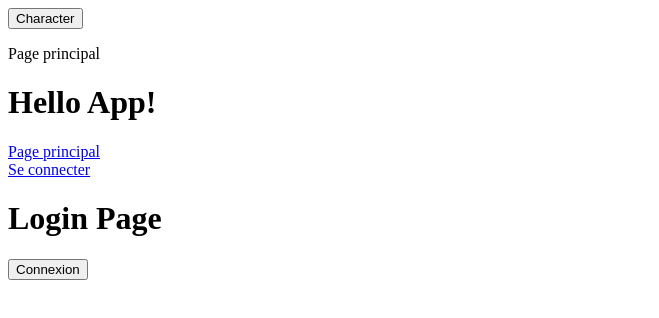
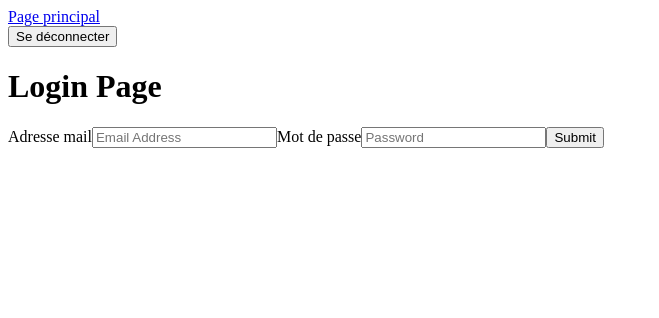
Before and after one commit to AntoineDly/character-creation-front, a Vue app: page /login in a window 1280 px wide. Shown: the top 318 px of the page, without its empty margins (0-659 px from the left). Built offline with nearby package versions, Linux system fonts and the light colour scheme; sample sign-in values are in the browser's storage.

Commit message:
add logout and persisted auth and dashboard list of characters

```diff
--- a/src/App.vue
+++ b/src/App.vue
@@ -1,7 +1,4 @@
 <template>
-  <button @click="callGetCharacter">Character</button>
-  <p>Page principal {{ character }}</p>
-  <h1>Hello App!</h1>
   <nav>
     <router-link :to="{ name: RouteNameHomeEnum.HOME }"
       >Page principal</router-link
@@ -11,6 +8,9 @@
         >Se connecter</router-link
       >
     </div>
+    <div v-else>
+      <button @click="handleLogout">Se déconnecter</button>
+    </div>
   </nav>
   <main>
     <router-view />
@@ -18,17 +18,15 @@
 </template>
 
 <script setup lang="ts">
-import { Ref, ref } from "vue";
-import { getCharacter } from "@/pages/Character/character.service";
 import { useAuthStore } from "@/pages/Auth/authStore";
 import { RouteNameAuthEnum, RouteNameHomeEnum } from "@/router/routes.enum";
-
-const character: Ref<string | null> = ref(null);
+import router from "@/router/router";
+import { logout } from "@/pages/Auth/auth.service";
 
 const authStore = useAuthStore();
 
-async function callGetCharacter(): Promise<void> {
-  const response = await getCharacter("a5011d8a-de24-4e8c-91cb-91edaa8b6fa7");
-  character.value = response.data;
+async function handleLogout(): Promise<void> {
+  await logout();
+  await router.push({ name: RouteNameHomeEnum.HOME });
 }
 </script>
--- a/src/config/axios.ts
+++ b/src/config/axios.ts
@@ -17,9 +17,7 @@ const setAuthorizationHeader = (config: InternalAxiosRequestConfig) => {
   if (!authStore.isAuthenticated) {
     return Promise.reject(new Error("Unauthenticated"));
   }
-  if (!config.headers?.Authorization) {
-    config.headers["Authorization"] = `Bearer ${authStore.token}`;
-  }
+  config.headers["Authorization"] = `Bearer ${authStore.token}`;
   return config;
 };
 
--- a/src/pages/Auth/LoginPage.vue
+++ b/src/pages/Auth/LoginPage.vue
@@ -1,17 +1,42 @@
 <template>
   <h1>Login Page</h1>
-  <button @click="callLogin">Connexion</button>
+  <form @submit.prevent="handleSubmit">
+    <label for="email">Adresse mail</label>
+    <input
+      id="email"
+      type="email"
+      placeholder="Email Address"
+      v-model="formData.email"
+    />
+    <label for="password">Mot de passe</label>
+    <input
+      id="password"
+      type="password"
+      placeholder="Password"
+      v-model="formData.password"
+    />
+    <input type="submit" value="Submit" />
+  </form>
 </template>
 
 <script setup lang="ts">
 import { login } from "./auth.service";
 import { useRouter } from "vue-router";
 import { RouteNameHomeEnum } from "@/router/routes.enum";
+import { Ref, ref } from "vue";
 
 const router = useRouter();
+interface LoginFormData {
+  email: string;
+  password: string;
+}
+const formData: Ref<LoginFormData> = ref({
+  email: "",
+  password: "",
+});
 
-async function callLogin(): Promise<void> {
-  await login("myster.gryffus@gmail.com", "test123");
+async function handleSubmit(): Promise<void> {
+  await login(formData.value.email, formData.value.password);
   await router.push({ name: RouteNameHomeEnum.HOME });
 }
 </script>
--- a/src/pages/Auth/auth.service.ts
+++ b/src/pages/Auth/auth.service.ts
@@ -1,4 +1,7 @@
-import { unauthenticatedAxiosInstance } from "@/config/axios";
+import {
+  authenticatedAxiosInstance,
+  unauthenticatedAxiosInstance,
+} from "@/config/axios";
 import { useAuthStore } from "./authStore";
 
 async function login(email: string, password: string) {
@@ -11,4 +14,10 @@ async function login(email: string, password: string) {
   authStore.setToken(token);
 }
 
-export { login };
+async function logout() {
+  const authStore = useAuthStore();
+  await authenticatedAxiosInstance.post("/logout");
+  authStore.clearToken();
+}
+
+export { login, logout };
--- a/src/pages/Auth/authStore.ts
+++ b/src/pages/Auth/authStore.ts
@@ -1,18 +1,28 @@
 import { defineStore } from "pinia";
+import { computed, ref, Ref } from "vue";
 
-export const useAuthStore = defineStore("authStore", {
-  state: () => ({
-    token: null as string | null,
-  }),
-  getters: {
-    isAuthenticated: (state): boolean => state.token !== null,
-  },
-  actions: {
-    setToken(inputToken: string): void {
-      this.token = inputToken;
-    },
-    clearToken(): void {
-      this.token = null;
-    },
-  },
+export const useAuthStore = defineStore("authStore", () => {
+  const token: Ref<string | null> = ref(null);
+  if (localStorage.getItem("token") !== null) {
+    token.value = localStorage.getItem("token");
+  }
+  const isAuthenticated: Ref<boolean | null> = computed(() => {
+    return token.value !== null;
+  });
+  const setToken = (input: string) => {
+    token.value = input;
+    if (token.value !== null) {
+      localStorage.setItem("token", token.value);
+    }
+  };
+  const clearToken = () => {
+    token.value = null;
+    localStorage.removeItem("token");
+  };
+  return {
+    token,
+    isAuthenticated,
+    setToken,
+    clearToken,
+  };
 });
--- a/src/pages/Character/character.service.ts
+++ b/src/pages/Character/character.service.ts
@@ -7,4 +7,11 @@ async function getCharacter(characterId: string) {
   return response.data;
 }
 
-export { getCharacter };
+async function getCharactersWithGame() {
+  const response = await authenticatedAxiosInstance.get(
+    "/characters/with_game",
+  );
+  return response.data;
+}
+
+export { getCharacter, getCharactersWithGame };
--- a/src/pages/Dashboard/DashboardPage.vue
+++ b/src/pages/Dashboard/DashboardPage.vue
@@ -1,3 +1,29 @@
 <template>
   <h1>Dashboard Page</h1>
+  <div v-for="character in characters" :key="character.id">
+    {{ character.id }}
+    {{ character.gameDto.id }}
+    {{ character.gameDto.name }}
+  </div>
 </template>
+
+<script setup lang="ts">
+import { onMounted, ref, Ref } from "vue";
+import { getCharactersWithGame } from "@/pages/Character/character.service";
+
+interface CharacterWithGame {
+  id: string;
+  gameDto: Game;
+}
+
+interface Game {
+  id: string;
+  name: string;
+}
+const characters: Ref<CharacterWithGame[]> = ref([]);
+
+onMounted(async () => {
+  const response = await getCharactersWithGame();
+  characters.value = response.data;
+});
+</script>
```
